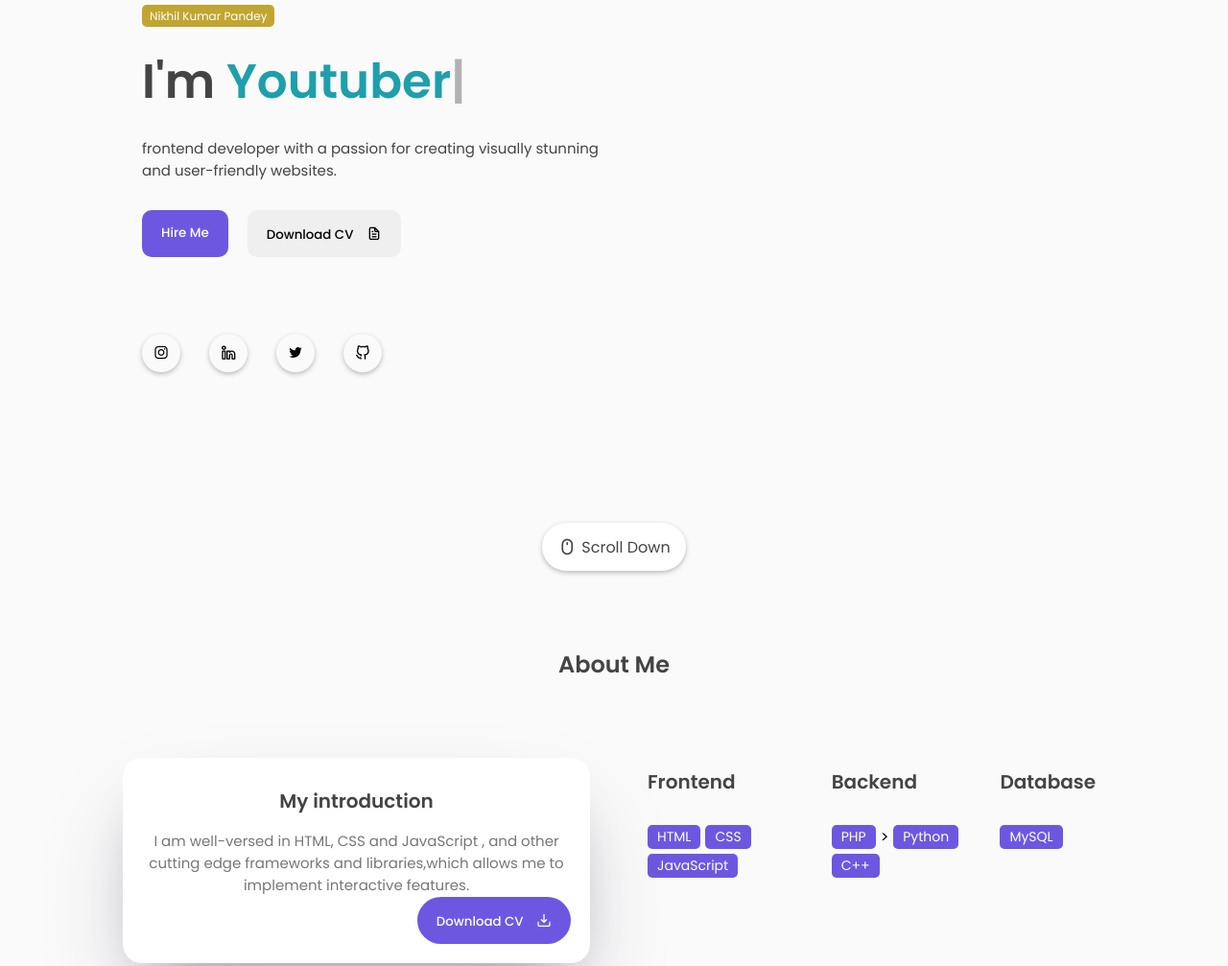
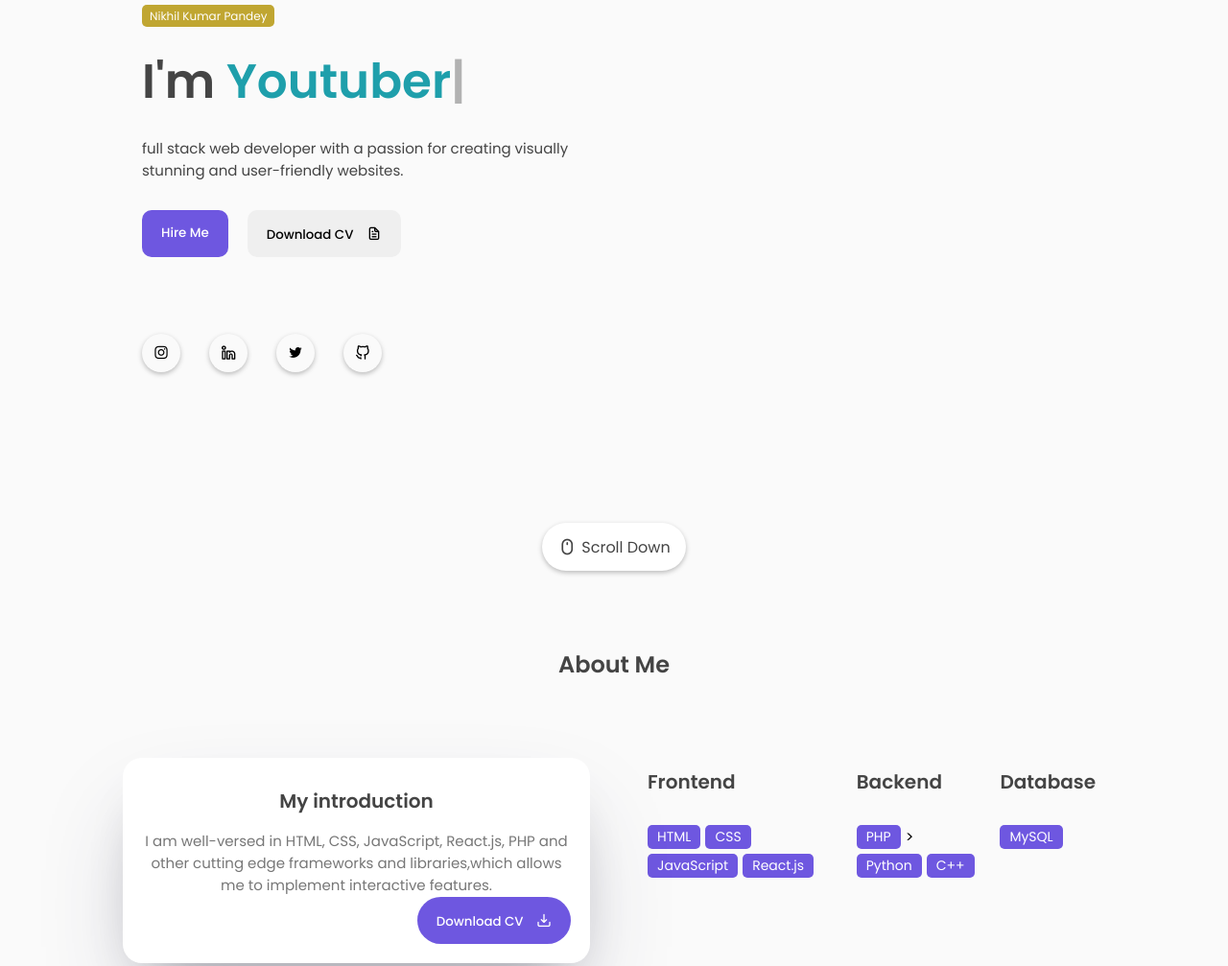
Before and after one commit to nikhil9122003/portfolio, a plain HTML site: page index.html in a window 1280 px wide. Shown: the part 205-1212 px from the top of the page at 96% size. Drawn offline with nearby package versions, Linux system fonts and the light colour scheme.

Commit message:
Update index.html

```diff
--- a/index.html
+++ b/index.html
@@ -58,7 +58,7 @@
                         <p>I'm <span class="typedText"></span></p>
                     </div>
                     <div class="featured-text-info">
-                        <p>frontend developer with a passion for creating visually stunning
+                        <p>full stack web developer with a passion for creating visually stunning
                             and user-friendly websites.
                         </p>
                     </div>
@@ -90,7 +90,7 @@
                     <div class="col">
                         <div class="about-info">
                             <h3>My introduction</h3>
-                            <p>I am well-versed in HTML, CSS and JavaScript , and other cutting edge
+                            <p>I am well-versed in HTML, CSS, JavaScript, React.js, PHP  and other cutting edge
                                 frameworks and libraries,which allows me to implement interactive features.
 
                             </p>
@@ -109,6 +109,7 @@
                                 <span>CSS</span>
 
                                 <span>JavaScript</span>
+                                <span>React.js</span>
 
 
                             </div>
@@ -184,7 +185,7 @@
         <!-- --------------- FOOTER --------------- -->
         <footer>
             <div class="top-footer">
-                <p>John Doe .</p>
+                <p>Nikhil Kumar Pandey .</p>
             </div>
             <div class="middle-footer">
                 <ul class="footer-menu">
```
